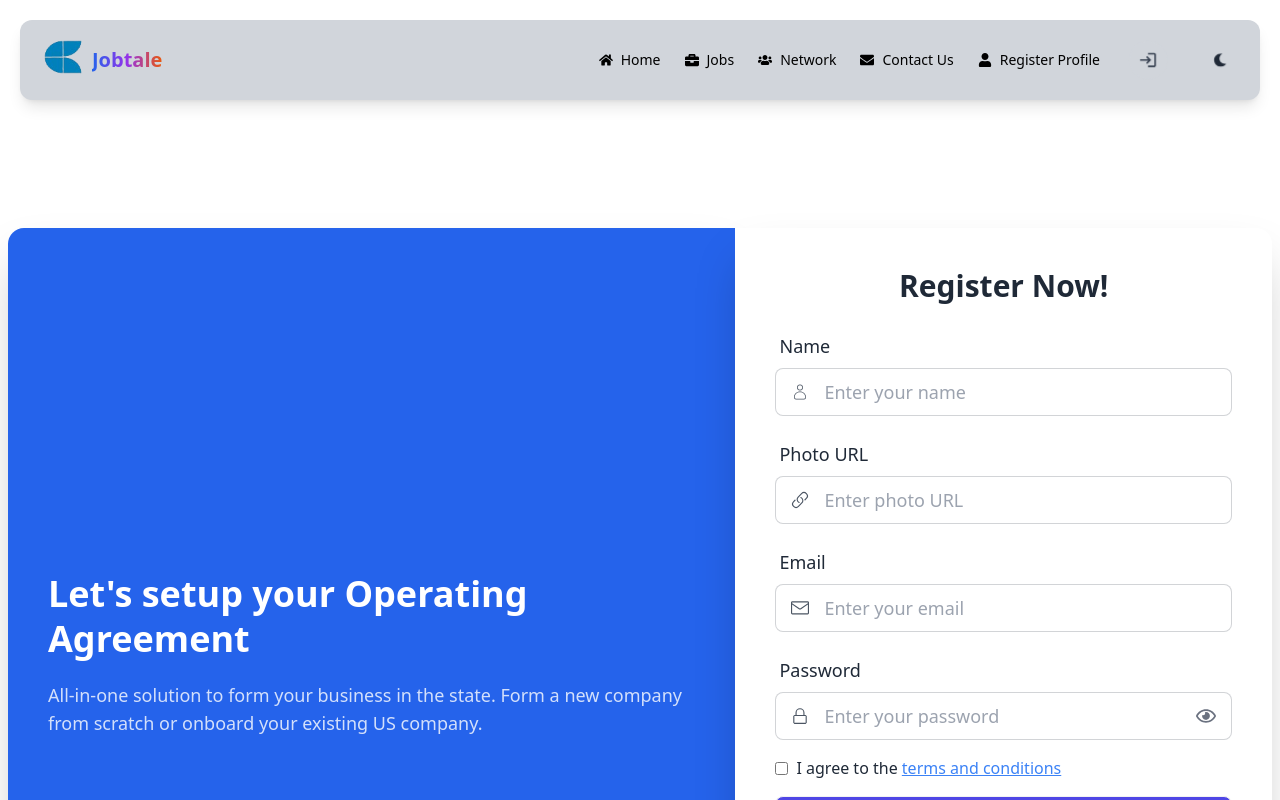
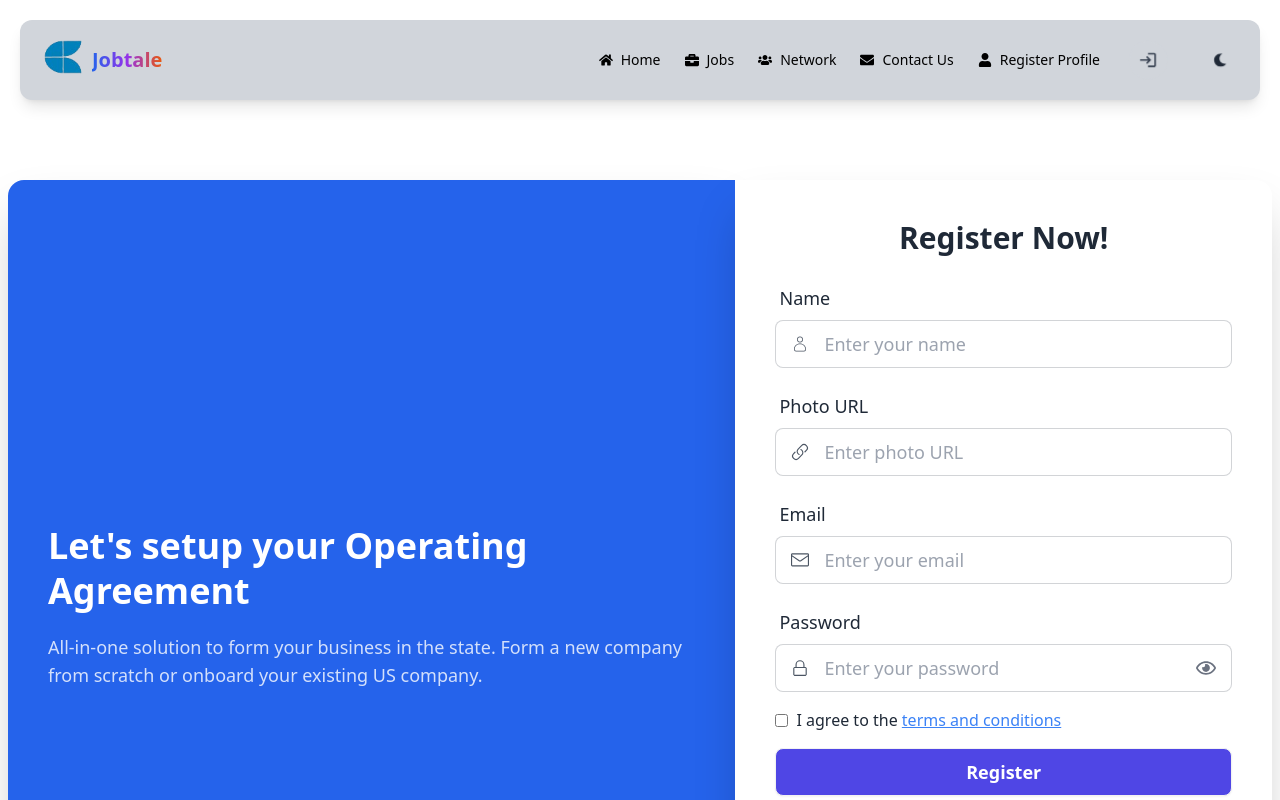
Before and after one commit to Md-Nur-Amin/Job-Portal-frontend, a React (Vite) app: page /SignUp in a window 1280 px wide. Shown: the top 800 px of the page. Built offline with nearby package versions, Linux system fonts and the light colour scheme; no server answers.

Commit message:
navbar issue fixed

```diff
--- a/src/Layout/AuthForm/SignUp/SignUp.jsx
+++ b/src/Layout/AuthForm/SignUp/SignUp.jsx
@@ -191,7 +191,7 @@ const SignUp = () => {
         //     </div>
         // </div>
 
-        <div className="min-h-screen lg:flex items-stretch mx-2 m-10 my-32">
+        <div className="min-h-screen lg:flex items-stretch mx-2 m-10 my-20">
             {/* Sidebar Section */}
             <div className=" lg:w-2/3  bg-blue-600 text-white p-10 flex flex-col justify-center shadow-2xl rounded-none lg:rounded-l-2xl ">
                 <h1 className="text-4xl font-bold mb-5 lg:leading-tight">
--- a/src/Layout/Components/Shared/Navbar.jsx
+++ b/src/Layout/Components/Shared/Navbar.jsx
@@ -72,7 +72,7 @@ const Navbar = () => {
                 )}
             </li> */}
 
-            <li className="dropdown dropdown-end">
+            <li className="dropdown dropdown-end z-[1]">
                 {/* 🔹 Profile Icon / Login Icon */}
                 <label tabIndex={0} className="btn btn-ghost btn-circle avatar">
                     <div className="w-10 rounded-full">
```
